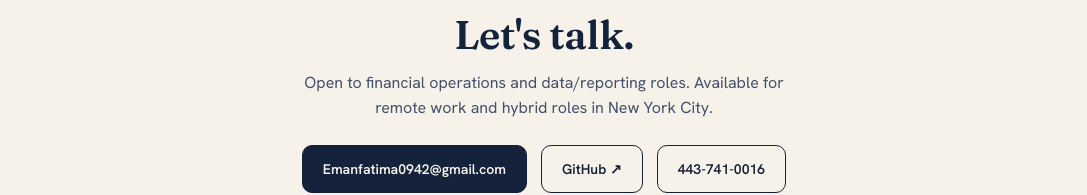
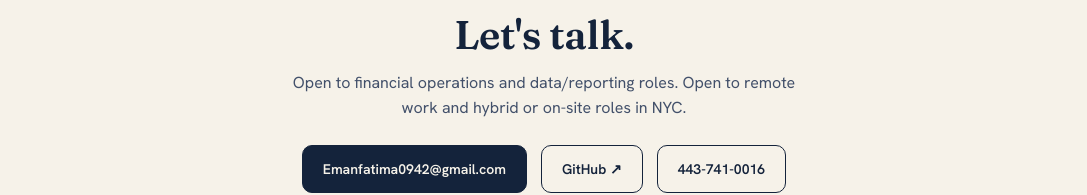
Before and after one commit to emanfatima0942-tech/emanfatima0942-tech.github.io, a plain HTML site: page index.html in a window 1280 px wide. Shown: the part 4249-4444 px from the top of the page, without its empty margins (96-1183 px from the left). Drawn offline with Linux system fonts and the light colour scheme.

Commit message:
Update index.html

```diff
--- a/index.html
+++ b/index.html
@@ -367,7 +367,7 @@
   <div class="wrap">
     <div class="label" data-n="06" style="justify-content:center">Contact</div>
     <h2>Let's talk.</h2>
-    <p style="color:var(--ink-soft);max-width:520px;margin:0 auto">Open to financial operations and data/reporting roles. Available for remote work and hybrid roles in New York City.</p>
+    <p style="color:var(--ink-soft);max-width:520px;margin:0 auto">Open to financial operations and data/reporting roles. Open to remote work and hybrid or on-site roles in NYC.</p>
     <div class="links">
       <a class="btn primary" href="mailto:Emanfatima0942@gmail.com">Emanfatima0942@gmail.com</a>
       <a class="btn ghost" href="https://github.com/emanfatima0942-tech" target="_blank" rel="noopener">GitHub ↗</a>
```
